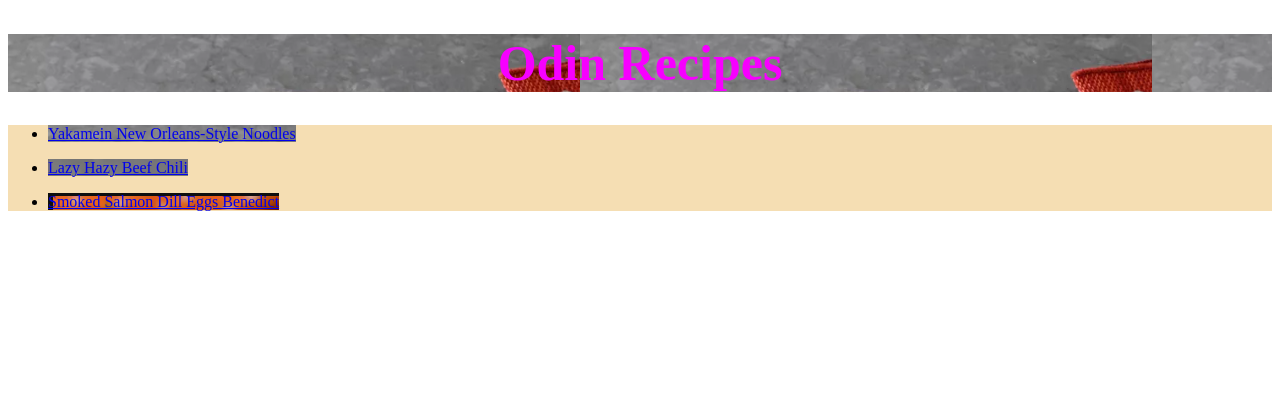
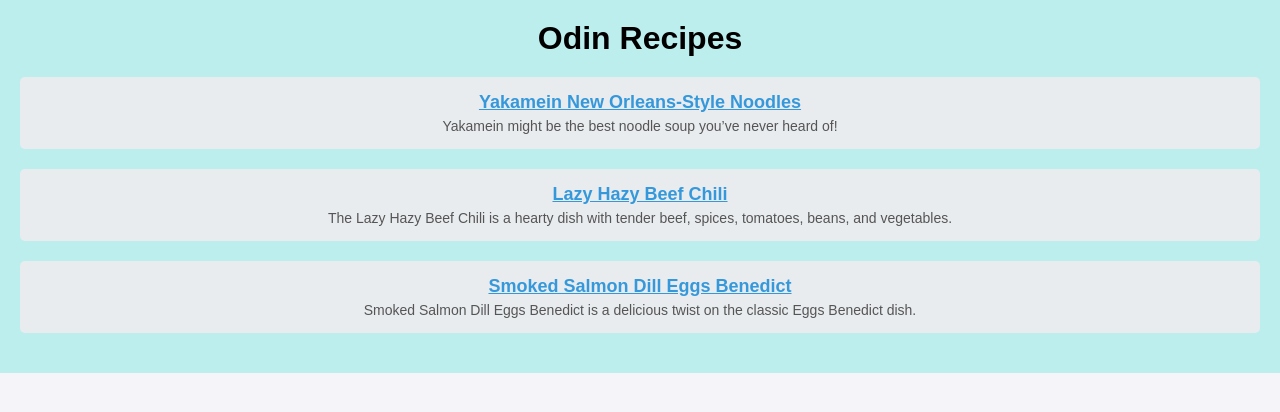
Before and after one commit to 28thumarsk/odin-recipes, a plain HTML site: page index.html in a window 1280 px wide. Drawn offline with Linux system fonts and the light colour scheme.

Commit message:
Redesign of homepage

```diff
--- a/index.html
+++ b/index.html
@@ -7,13 +7,22 @@
     <link rel="stylesheet" href="./recipes-css/index.css">
 </head>
 <body>
-    <p><h1 class ="title">Odin Recipes</h1></p>
-    <div id="list">
-    <ul>
-        <li><p><a href="recipes/yakamein.html" target="_blank" rel="noopener noreferrer" id="yakamein">Yakamein New Orleans-Style Noodles</a></p></li>
-        <li><p><a href="./recipes/beef-chili.html" target="_blank" rel="noopener noreferrer" id="beef-chili">Lazy Hazy Beef Chili</a></p></li>
-        <li><p><a href="./recipes/eggs-benedict.html" target="_blank" rel="noopener noreferrer" id="eggs-benedict">Smoked Salmon Dill Eggs Benedict</a></p></li>
-    </ul>
+    <div class="container">
+        <h1>Odin Recipes</h1>
+        <ul class="website-list">
+            <li>
+                <a href="./recipes/yakamein.html" rel="noopener noreferrer" target="_blank">Yakamein New Orleans-Style Noodles</a>
+                <p>Yakamein might be the best noodle soup you’ve never heard of!</p>
+            </li>
+            <li>
+                <a href="./recipes/beef-chili.html"rel="noopener noreferrer" target="_blank">Lazy Hazy Beef Chili</a>
+                <p>The Lazy Hazy Beef Chili is a hearty dish with tender beef, spices, tomatoes, beans, and vegetables.</p>
+            </li>
+            <li>
+                <a href="./recipes/eggs-benedict.html"rel="noopener noreferrer" target="_blank" >Smoked Salmon Dill Eggs Benedict</a>
+                <p>Smoked Salmon Dill Eggs Benedict is a delicious twist on the classic Eggs Benedict dish.</p>
+            </li>
+        </ul>
     </div>
 </body>
 </html>
--- a/recipes-css/index.css
+++ b/recipes-css/index.css
@@ -1,33 +1,50 @@
-.body {
-    font-family: "Times New Roman", "Lucida Console", serif;
+/* General styling */
+body {
+    font-family: Arial, sans-serif;
+    background-color: #f4f4f9;
+    color: #333;
+    margin: 0;
+    padding: 0;
+}
+
+.container {
+    background: rgb(188, 238, 238);
+    padding: 20px;
+    text-align: center;
+}
+
+/* Heading styling */
+h1 {
+    text-align: center;
+    margin-bottom: 20px;
+    color: #000000;
+    margin-top: auto;
+}
+
+/* List styling */
+.website-list {
+    list-style-type: none;
+    padding: 0;
+}
+
+.website-list li {
+    margin-bottom: 20px;
+    padding: 15px;
+    background: #e9ecef;
+    border-radius: 5px;
 }
 
 
-.title {
-    text-align: center;
-    font-size: 50px;
-    font-weight: bolder;
-    color: rgb(247, 0, 255);
-    /* background-color: aqua; */
-    background-image: url(../images/yakamein\ noodles.png);
+.website-list a {
+    color: #3498db;
+    font-weight: bold;
+    font-size: 18px;
+    display: block;
+    margin-bottom: 5px;
 }
 
-#list {
-    text-align: left;
-    background-color: wheat;
+.website-list p {
+    margin: 0;
+    font-size: 14px;
+    color: #555;
 }
-
-
-#yakamein {
-    background-image: url(../images/yakamein\ noodles.png);
-
-}
-
-#beef-chili {
-    background-image: url(../images/beefchili.png);
-}
-
-
-#eggs-benedict {
-    background-image: url(../images/eggsbenedict.png);
-}
```
